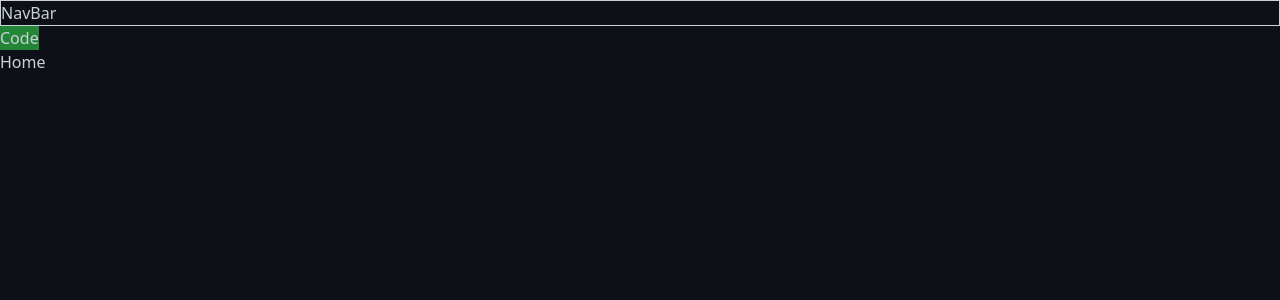
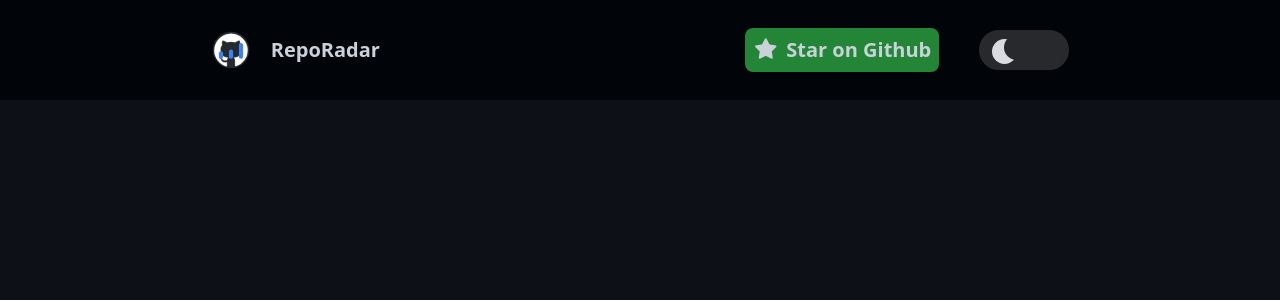
Before and after one commit to prajna7jain/GitScope, a React (Vite) app: page / in a window 1280 px wide. Shown: the top 300 px of the page. Built offline with nearby package versions, Linux system fonts and the light colour scheme.

Commit message:
working on Navbar

```diff
--- a/index.html
+++ b/index.html
@@ -1,9 +1,17 @@
-<!doctype html>
+<!DOCTYPE html>
 <html lang="en">
   <head>
     <meta charset="UTF-8" />
     <link rel="icon" type="image/svg+xml" href="Assests/Icon.svg" />
     <meta name="viewport" content="width=device-width, initial-scale=1.0" />
+    <link
+      rel="stylesheet"
+      href="https://cdnjs.cloudflare.com/ajax/libs/font-awesome/7.0.0/css/all.min.css"
+      integrity="sha512-DxV+EoADOkOygM4IR9yXP8Sb2qwgidEmeqAEmDKIOfPRQZOWbXCzLC6vjbZyy0vPisbH2SyW27+ddLVCN+OMzQ=="
+      crossorigin="anonymous"
+      referrerpolicy="no-referrer"
+    />
+    <link rel="stylesheet" href="src/services/toggleBtn.css">
     <title>RepoRadar</title>
   </head>
   <body>
--- a/src/App.jsx
+++ b/src/App.jsx
@@ -6,7 +6,7 @@ function App() {
   return (
     <>
       <Navbar />
-      <Home />
+      {/* <Home /> */}
     </>
   )
 }
--- a/src/components/Navbar.jsx
+++ b/src/components/Navbar.jsx
@@ -1,8 +1,39 @@
+import { useEffect, useState } from "react"
+
 export default function Navbar() {
+    const [lightMode, setLightMode] = useState(false);
+
+    useEffect(()=>{
+        const webBody = document.body;
+        if(lightMode) {
+            webBody.classList.add("light");
+        } else {
+            webBody.classList.remove("light");
+        }
+    },[lightMode]);
+
+    const pageTheam = () => {
+        setLightMode(!lightMode);
+        console.log(lightMode)
+    }
     return(
-        <main>
-            <h1 className="border">NavBar</h1>
-            <button>Code</button>
+        <main className="bg-[#010409] w-full p-7 flex justify-around">
+            <div id="logo" className="w-fit h-auto flex items-center gap-5">
+                <img src="Assests/Icon.svg" alt="Logo" className="w-10" />
+                <h1 className="text-xl font-bold">RepoRadar</h1>
+            </div>
+            <div id="btn-options" className="flex items-center gap-10">
+                <button className="p-2 rounded-lg flex gap-2 items-center">
+                    <i className="fa-solid fa-star text-xl"></i>
+                    <span className="text-xl font-semibold"><a href="">Star on Github</a></span>
+                </button>
+                <div className="toggle-switch">
+                    <label className="switch-label">
+                        <input type="checkbox" className="checkbox" onChange={pageTheam} />
+                        <span className="slider"></span>
+                    </label>
+                </div>
+            </div>
         </main>
     )
 }
--- a/src/index.css
+++ b/src/index.css
@@ -1,5 +1,6 @@
 @import "tailwindcss";
 
+/* Dark Mode Css */
 body {
     background-color: #0d1117;
     color: #c9d1d9;
@@ -8,3 +9,14 @@ body {
 button {
     background: #238636;
 }
+
+/* Light Mode css */
+
+body.light {
+    background-color: #ffffff;
+    color: #24292e;
+    border-color: #d0d7de;
+}
+button.light {
+    background: #0366d6;
+}
--- /dev/null
+++ b/src/services/toggleBtn.css
@@ -0,0 +1,62 @@
+/* From Uiverse.io by Madflows */
+.toggle-switch {
+  position: relative;
+  width: 90px;
+  height: 40px;
+  --light: #d8dbe0;
+  --dark: #28292c;
+  --link: rgb(27, 129, 112);
+  --link-hover: rgb(24, 94, 82);
+}
+
+.switch-label {
+  position: absolute;
+  width: 100%;
+  height: 40px;
+  background-color: var(--dark);
+  border-radius: 25px;
+  cursor: pointer;
+  border: 3px solid var(--dark);
+}
+
+.checkbox {
+  position: absolute;
+  display: none;
+}
+
+.slider {
+  position: absolute;
+  width: 100%;
+  height: 100%;
+  border-radius: 25px;
+  -webkit-transition: 0.3s;
+  transition: 0.3s;
+}
+
+.checkbox:checked ~ .slider {
+  background-color: var(--light);
+}
+
+.slider::before {
+  content: "";
+  position: absolute;
+  top: 6px;
+  left: 10px;
+  width: 25px;
+  height: 25px;
+  border-radius: 50%;
+  -webkit-box-shadow: inset 12px -4px 0px 0px var(--light);
+  box-shadow: inset 12px -4px 0px 0px var(--light);
+  background-color: var(--dark);
+  -webkit-transition: 0.3s;
+  transition: 0.3s;
+}
+
+.checkbox:checked ~ .slider::before {
+  -webkit-transform: translateX(50px);
+  -ms-transform: translateX(50px);
+  transform: translateX(40px);
+  background-color: var(--dark);
+  -webkit-box-shadow: none;
+  box-shadow: none;
+}
```
